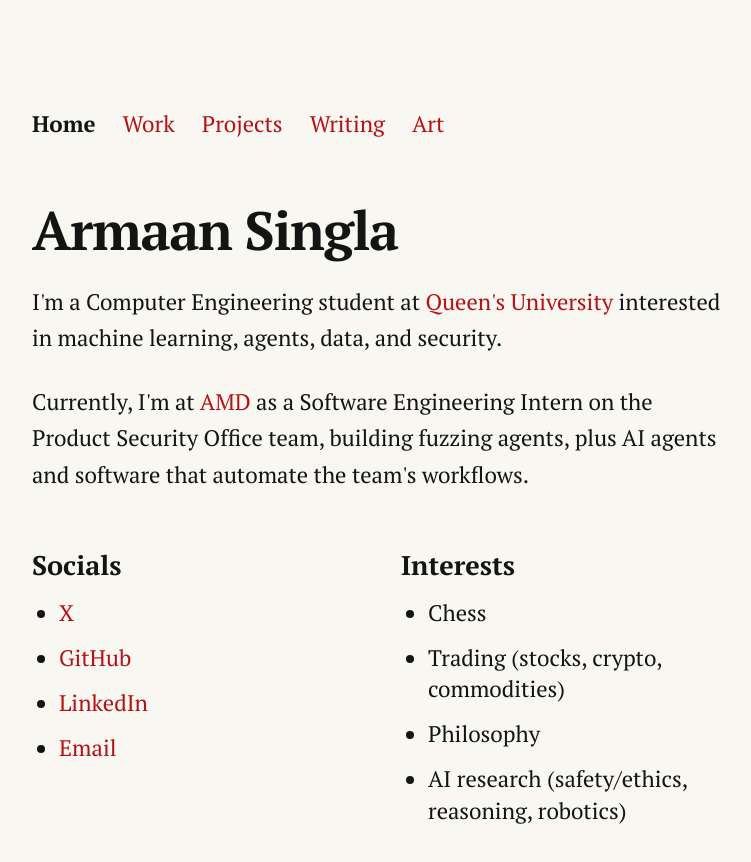
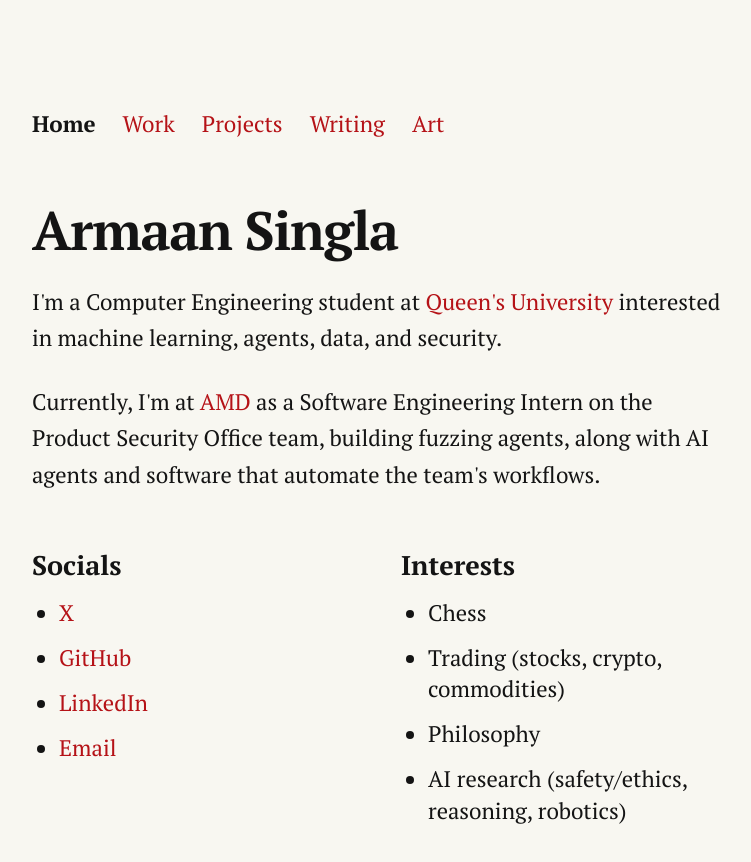
Before and after one commit to armaansingla14/personal-website, a React (Vite) app in the folder armaan-singla-portfolio-main/: page / in a window 1280 px wide. Shown: the top 862 px of the page, without its empty margins (257-1008 px from the left). Built offline with nearby package versions, Linux system fonts and the light colour scheme.

Commit message:
Refine AMD copy flow on Home and Work

```diff
--- a/armaan-singla-portfolio-main/src/pages/Home.tsx
+++ b/armaan-singla-portfolio-main/src/pages/Home.tsx
@@ -41,8 +41,8 @@ const Home = () => {
           AMD
         </a>{" "}
         as a Software Engineering Intern on the Product Security Office team,
-        building fuzzing agents, plus AI agents and software that automate the
-        team's workflows.
+        building fuzzing agents, along with AI agents and software that automate
+        the team's workflows.
       </p>
 
       <div className="pt-6 grid grid-cols-1 sm:grid-cols-2 gap-8">
--- a/armaan-singla-portfolio-main/src/pages/Work.tsx
+++ b/armaan-singla-portfolio-main/src/pages/Work.tsx
@@ -7,7 +7,7 @@ const experiences = [
     role: "Software Engineer Intern",
     period: "Summer 2026",
     description:
-      "On the Product Security Office (PSO) team, building fuzzing agents that uncover security vulnerabilities by bombarding systems with random, malformed inputs until they break. Also building AI agents that automate the team's workflows and boost productivity.",
+      "On the Product Security Office (PSO) team, building fuzzing agents that uncover security vulnerabilities. Also building AI agents that automate the team's workflows and take hours of manual work off their plate.",
   },
   {
     company: "Geotab",
```
